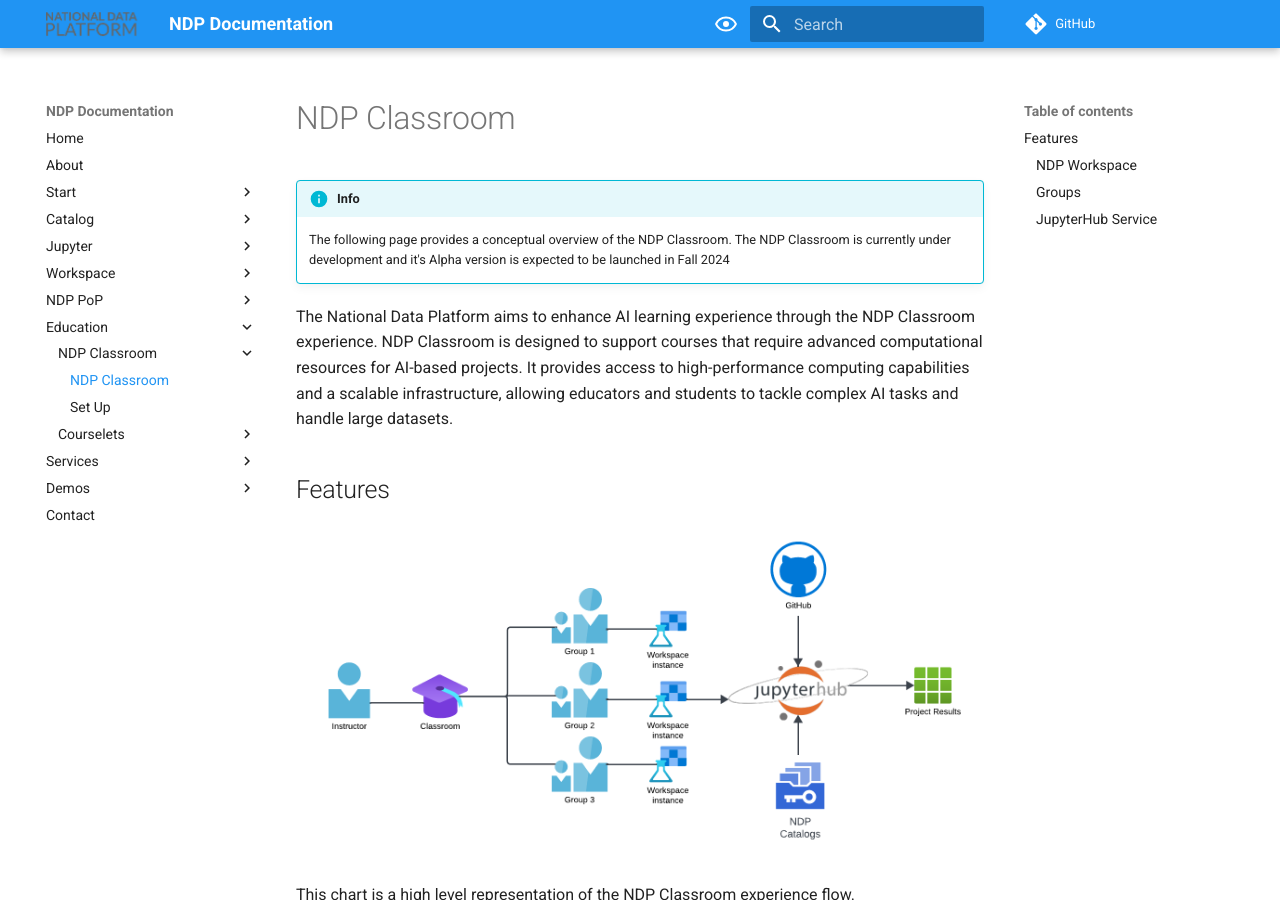
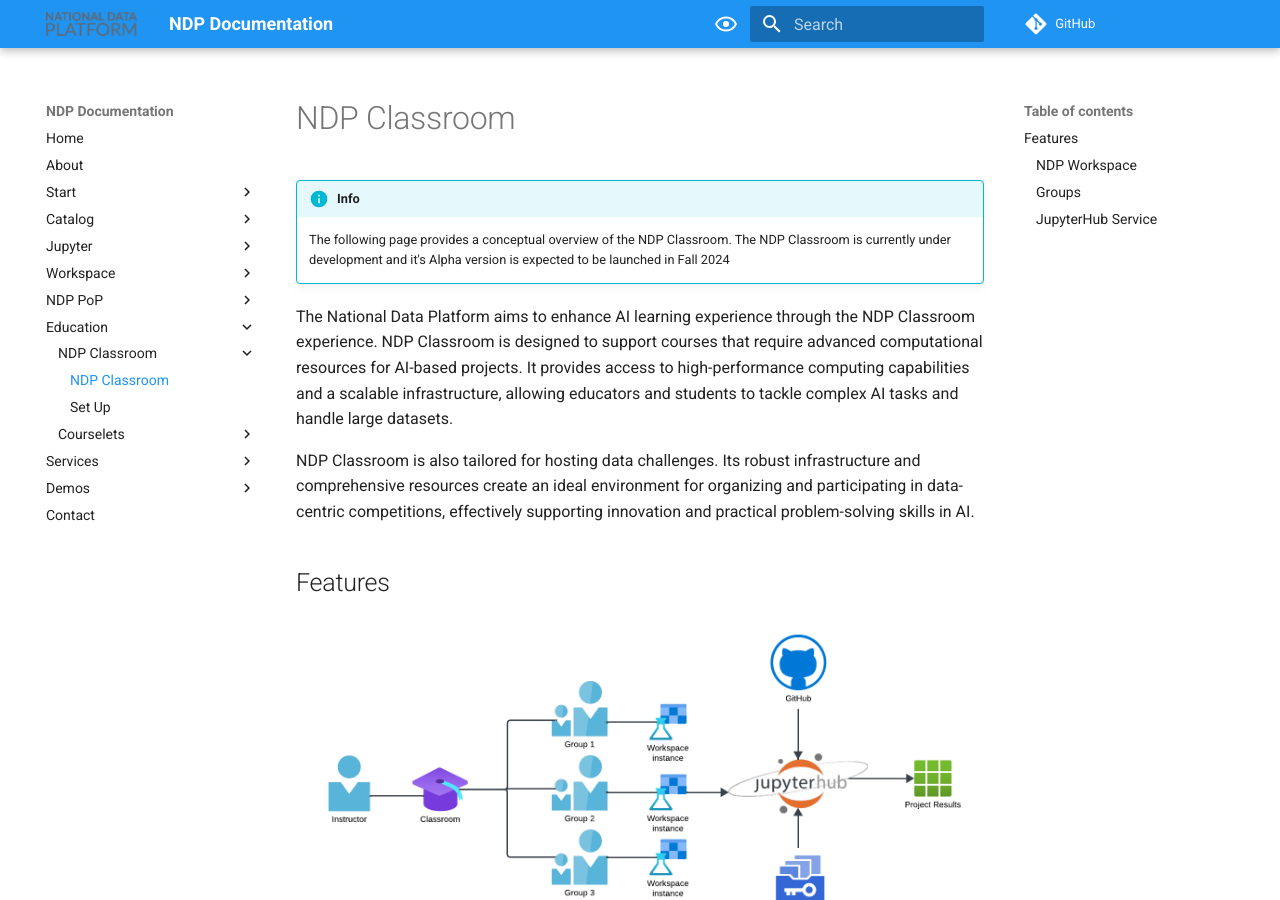
Before and after one commit to national-data-platform/ndp-documentation, an MkDocs documentation site: the page built from docs/ndp-classroom/index.md, in a window 1280 px wide and 900 px high. Built offline with MkDocs 1.6.1 and Material for MkDocs 9.7.7, drawn with Linux system fonts in a browser that asks for light colours.

Commit message:
Updating classroom doc

```diff
--- a/docs/ndp-classroom/index.md
+++ b/docs/ndp-classroom/index.md
@@ -4,6 +4,8 @@
     The following page provides a conceptual overview of the NDP Classroom. The NDP Classroom is currently under development and it's Alpha version is expected to be launched in Fall 2024
 
 The National Data Platform aims to enhance AI learning experience through the NDP Classroom experience. NDP Classroom is designed to support courses that require advanced computational resources for AI-based projects. It provides access to high-performance computing capabilities and a scalable infrastructure, allowing educators and students to tackle complex AI tasks and handle large datasets.
+
+NDP Classroom is also tailored for hosting data challenges. Its robust infrastructure and comprehensive resources create an ideal environment for organizing and participating in data-centric competitions, effectively supporting innovation and practical problem-solving skills in AI.
 
 ## Features
 
```
